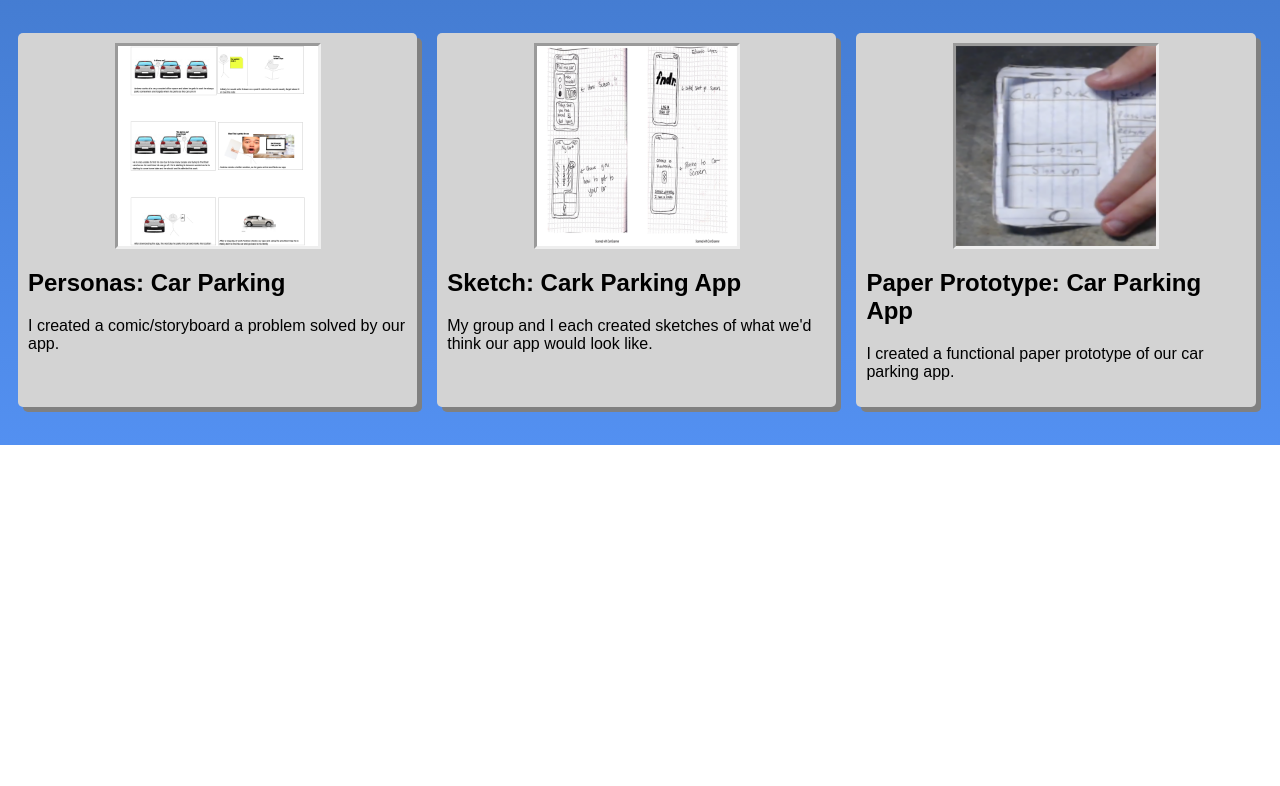
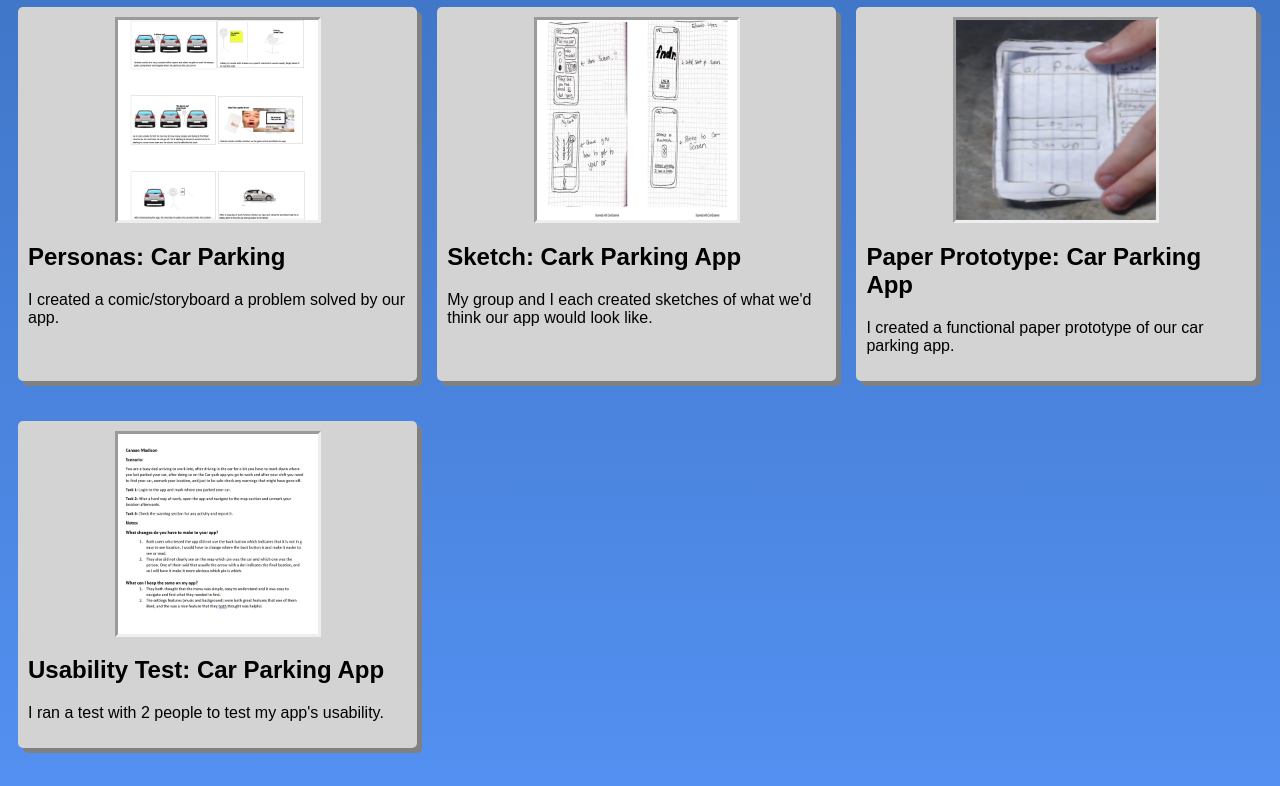
Before and after one commit to CanaanM01/canaanm01.github.io, a plain HTML site: page index.html in a window 1280 px wide. Shown: the part 523-1309 px from the top of the page. Before the commit the page ends 968 px from the top, so only its background shows below. Drawn offline with Linux system fonts and the light colour scheme.

Commit message:
Add files via upload

```diff
--- a/index.html
+++ b/index.html
@@ -69,6 +69,16 @@
 					</p>
 					</section>
 			</section>
+			<!-- Usability Test Assignment-->
+			<section class="assignment">
+				<a href="files/carpark-test.pdf"><img src="images/carpark-test.png"></a>
+				<section class="ass-details">
+					<a href="files/carpark-test.pdf"><h2>Usability Test: Car Parking App</h2></a>
+					<p>
+						I ran a test with 2 people to test my app's usability.
+					</p>
+					</section>
+			</section>
 		</div>
 	</body>
 </html>
```
Also changed, not shown: images/carpark-test.PNG (added), images/problem-statement.png, 2 other files.
